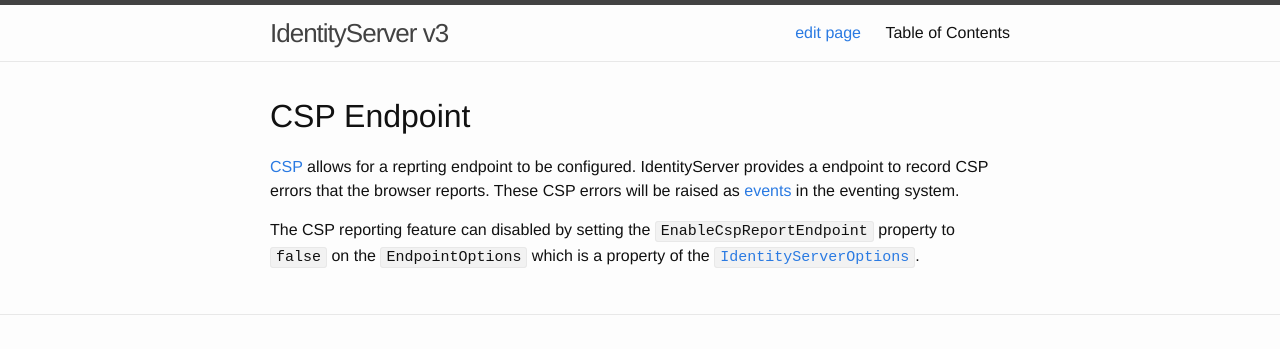
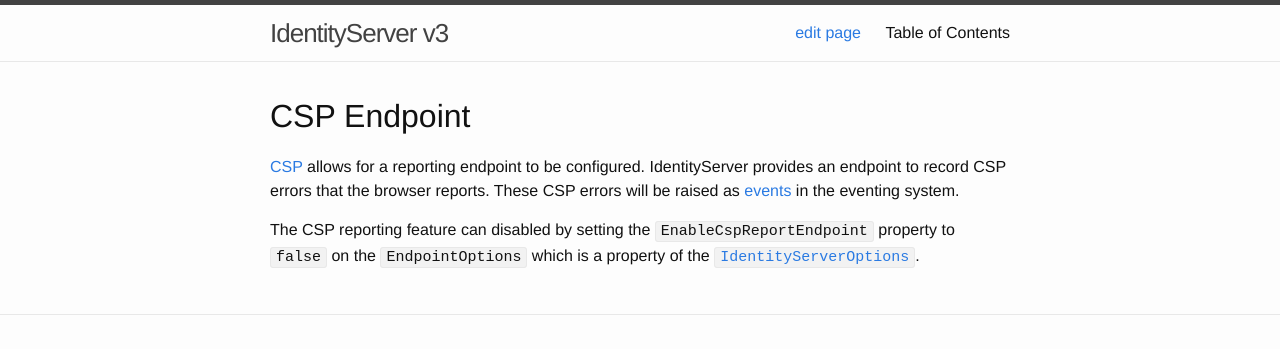
Before and after one commit to IdentityServer/Documentation, a Jekyll site: the page built from docs/endpoints/csp.md, in a window 1280 px wide. Shown: the top 349 px of the page. Built offline with Jekyll 4.4.1, drawn with Linux system fonts in a browser that asks for light colours; Markdown is read by kramdown in place of the engine named in the settings.

Commit message:
Update csp.md

```diff
--- a/docs/endpoints/csp.md
+++ b/docs/endpoints/csp.md
@@ -4,6 +4,6 @@
 
 #CSP Endpoint
 
-[CSP](../advanced/csp.html) allows for a reprting endpoint to be configured. IdentityServer provides a endpoint to record CSP errors that the browser reports. These CSP errors will be raised as [events](../configuration/events.html) in the eventing system.
+[CSP](../advanced/csp.html) allows for a reporting endpoint to be configured. IdentityServer provides an endpoint to record CSP errors that the browser reports. These CSP errors will be raised as [events](../configuration/events.html) in the eventing system.
 
 The CSP reporting feature can disabled by setting the `EnableCspReportEndpoint` property to `false` on the `EndpointOptions` which is a property of the [`IdentityServerOptions`](../configuration/identityServerOptions.html).
```
